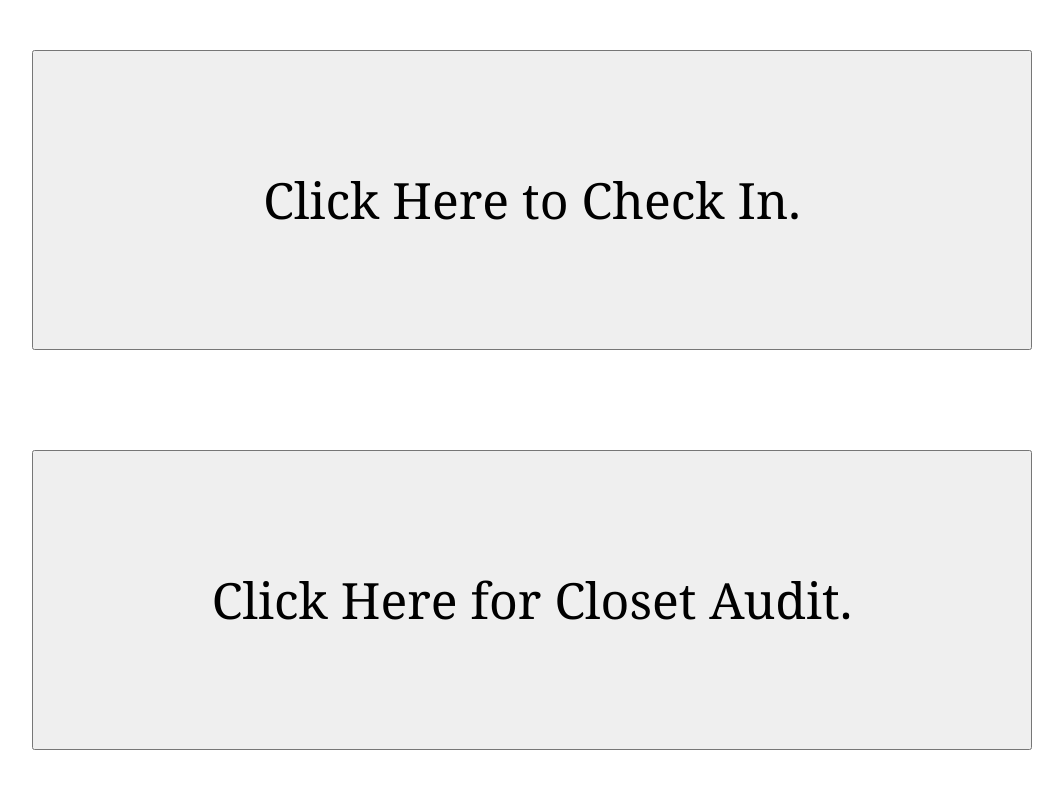
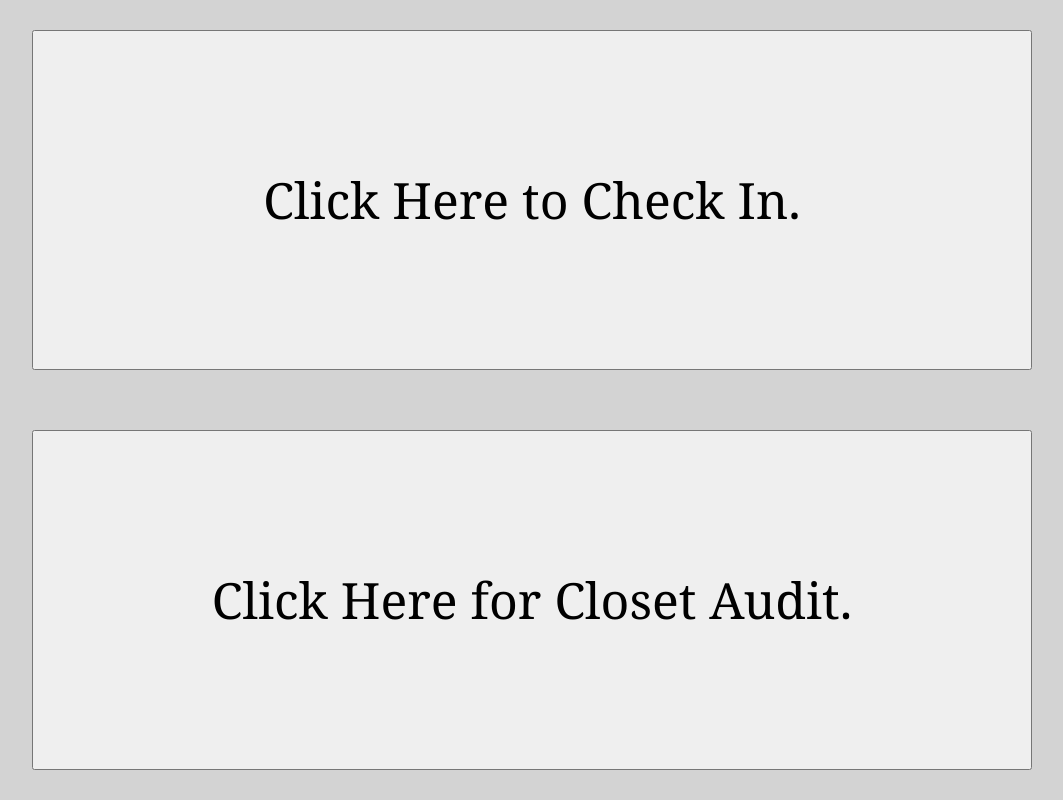
Before and after one commit to aidanmdwyer/cwil-checkins, a PHP site: page /php/closetAuditFork.php?name=1 in a window 1280 px wide. Shown: the whole page, without its empty margins (108-1171 px from the left). Run offline with PHP 8.4, Linux system fonts and the light colour scheme.

Commit message:
v1.3.3 closet audit

```diff
--- a/php/closetAuditFork.php
+++ b/php/closetAuditFork.php
@@ -5,6 +5,7 @@
     <meta name="viewport" content="width=device-width, initial-scale=1.0">
     <meta http-equiv="X-UA-Compatible" content="ie=edge">
     <title>Check-in or Closet Audit?</title>
+    <link rel="stylesheet" href="/style.css">
     <link rel="icon" type="image/x-icon" href="/imgs/favicon.png">
     <link rel="manifest" href="/manifest.json">
 </head>
@@ -33,7 +34,7 @@
 
         box-sizing: border-box;
         padding: 20px;
-        margin: 50px;
+        margin: 30px;
 
         font-size: 50px;
         font-family: Georgia, serif;
```
